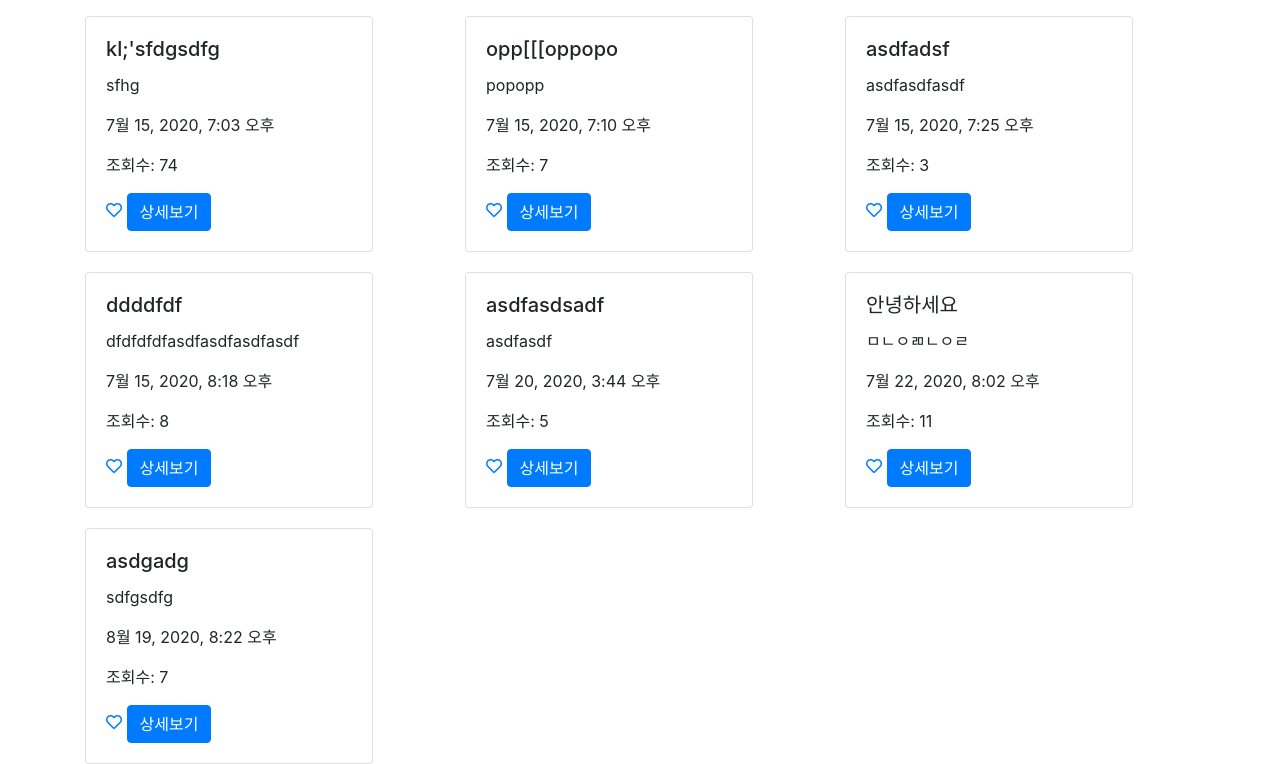
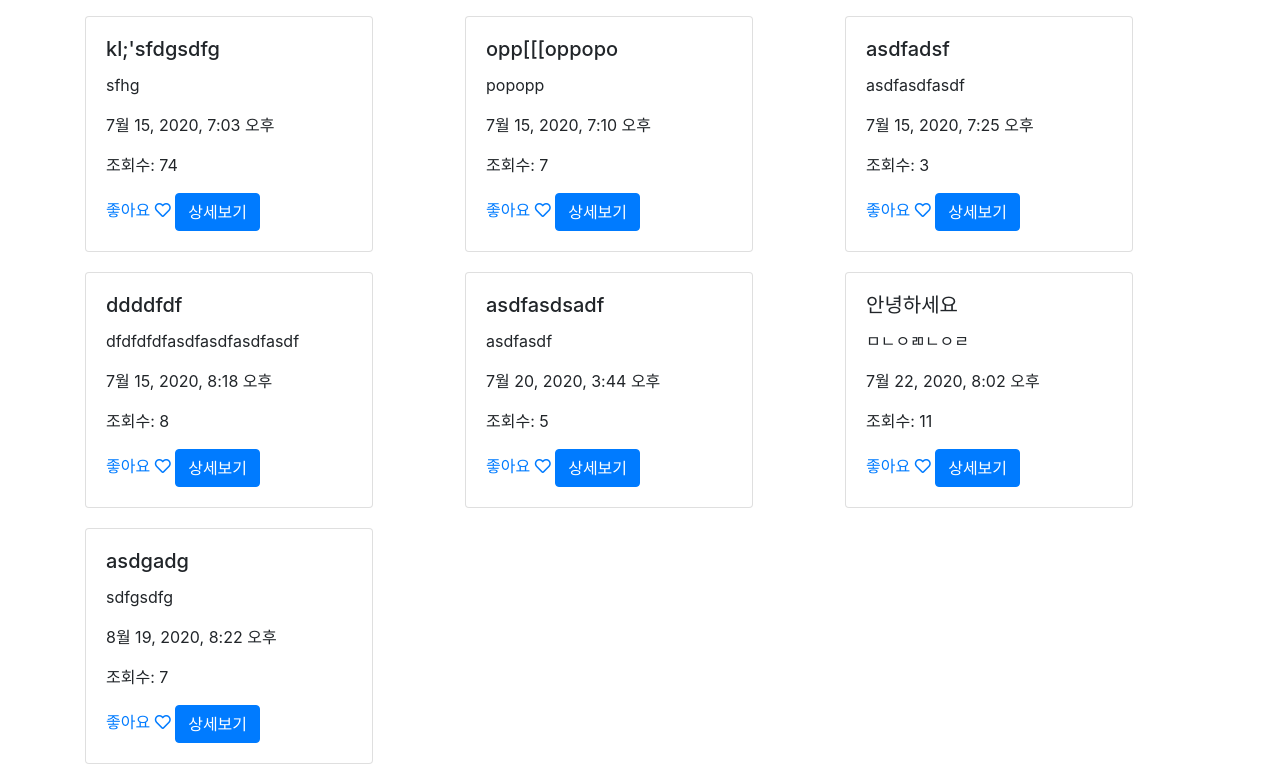
Before and after one commit to lhs961021/myblog, a Django app: page /posts/ in a window 1280 px wide. Shown: the part 154-918 px from the top of the page. Run offline with Django 3.2, Linux system fonts and the light colour scheme; a user stored in the database is signed in; data comes from the database, SQL or seed files in the repository; both versions use the stored data as it was after the commit; some libraries are stand-ins or nearby versions.

Commit message:
20200923 add requirements.txt

```diff
--- a/posts/templates/posts/main.html
+++ b/posts/templates/posts/main.html
@@ -18,9 +18,10 @@
                     <p>조회수: {{ post.view_count }}</p>
                     <a href="{% url 'posts:post_like' post.id %}">
                         {% if user in post.like_user_set.all %}
-                            <i class="fas fa-heart"></i>
+                            좋아요 <i class="fas fa-heart"></i>
+                            <a href="{% url 'users:follow_toggle' post.user.id %}" class="btn btn-primary">팔로잉</a>
                         {% else %}
-                            <i class="far fa-heart"></i>
+                            좋아요 <i class="far fa-heart"></i>
                         {% endif %}
                     </a>
                     <a href="{% url 'posts:show' post.pk %}" class="btn btn-primary">상세보기</a>
```
Also changed, not shown: requirements.txt (added, +23 -0 lines), db.sqlite3.
